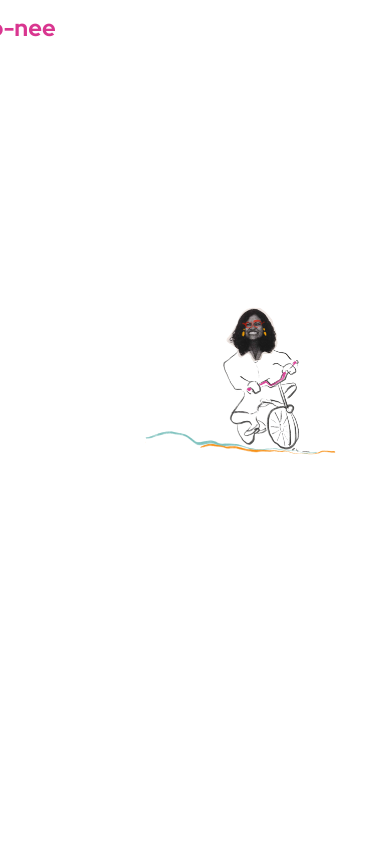
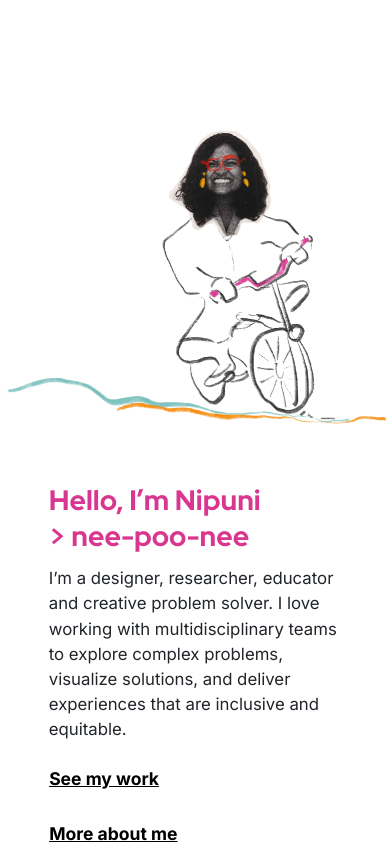
Before and after one commit to nipunisiyamb/my-app, a React (Create React App) app: page / in a window 390 px wide. Shown: the top 844 px of the page. Built offline with nearby package versions, Linux system fonts and the light colour scheme.

Commit message:
Mobile CSS for landing page

```diff
--- a/src/components/sections/aboutme/AboutMe.tsx
+++ b/src/components/sections/aboutme/AboutMe.tsx
@@ -22,6 +22,10 @@ const Header = styled.div`
 const AboutMePage = styled(Page)`
   padding-top: 2vw;
   margin-top: 2vw;
+
+  @media ${devices.mobile} {
+    margin-top: 10vw;
+  }
 `;
 
 const MainText = styled(H3)`
@@ -29,7 +33,7 @@ const MainText = styled(H3)`
   margin: 0;
   margin-bottom: 0.8vw;
   @media ${devices.mobile} {
-    width: 80vw;
+    width: 70vw;
     margin-bottom: 3vw;
     margin-top: 6vw;
   }
@@ -40,7 +44,7 @@ const Body = styled(P)`
   margin: 0;
   margin-bottom: 4vw;
   @media ${devices.mobile} {
-    width: 80vw;
+    width: 75vw;
     margin-bottom: 15vw;
     margin-top: 2vw;
   }
@@ -64,7 +68,7 @@ const Image = styled.img`
   width: 38vw;
   margin-bottom: 5vw;
   @media ${devices.mobile} {
-    width: 80vw;
+    width: 100vw;
   }
 `;
 
@@ -73,6 +77,14 @@ const Divider = styled.div`
   display:flex;
   align-items:center;
   justify-content:space-between;
+
+  @media ${devices.mobile} {
+    flex-direction:column-reverse;
+    align-items:center;
+    justify-content:center;
+    margin:auto;
+
+  }
 
 `;
 
--- a/src/components/sections/landing/Landing.tsx
+++ b/src/components/sections/landing/Landing.tsx
@@ -29,8 +29,8 @@ const WelcomeText = styled(H2)`
   font-size:1.8vw;
   color:#D93690;
   @media ${devices.mobile} {
-    width: 100vw;
-    font-size: 6vw;
+    width: 60vw;
+    font-size: 7.2vw;
     margin-bottom: 3vw;
     margin-top: 3vw;
   }
@@ -41,7 +41,7 @@ const Intro = styled(P)`
   margin: 0;
   margin-bottom: 2vw;
   @media ${devices.mobile} {
-    width: 70vw;
+    width:75vw;
   }
 `;
 
@@ -51,6 +51,11 @@ const Divider = styled.div`
   align-items:flex-end;
   flex-direction: row-reverse;
   margin-bottom:5vw;
+
+  @media ${devices.mobile} {
+    flex-direction:column;
+    align-items:center;
+  }
 `;
 
 
@@ -61,9 +66,11 @@ const ImageContainer = styled.div`
   // height: 20vw;
   // overflow: hidden;
   @media ${devices.mobile} {
-    width: 80vw;
+    width: 100vw;
     height: auto;
     margin-top: 10vw;
+    margin-bottom: 10vw;
+
   }
 `;
 
@@ -72,7 +79,9 @@ const Image = styled.img`
   margin-right:10vw;
   width: 75vw;
   @media ${devices.mobile} {
-    width: 80vw;
+    width: 160vw;
+    margin-right:-10vw;
+
   }
 `;
 
@@ -83,10 +92,10 @@ const LinkContainer = styled.div`
   margin-bottom:2vw;
   z-index:1000;
   @media ${devices.mobile} {
-    margin-top: 4vw;
+    margin-top: 6vw;
     flex-direction: column;
-    width: 32vw;
-    height: 30vw;
+    width: 90vw;
+    height: 20vw;
     justify-content: space-between;
     margin-bottom: 15vw;
   }
--- a/src/components/sections/portfolio/Portfolio.tsx
+++ b/src/components/sections/portfolio/Portfolio.tsx
@@ -11,6 +11,8 @@ const Header = styled.div`
   display: flex;
   justify-content: flex-start;
   align-items: center;
+  @media ${devices.mobile} {
+margin-bottom:5vw;  }
 `;
 
 const LinkContainer = styled.div`
@@ -26,6 +28,10 @@ const PortfolioPage = styled(Page)`
   padding-top: 2vw;
   margin-top: 2vw;
   background-color: #f8f8f8;
+
+  @media ${devices.mobile} {
+    padding-top: 7vw;
+  }
 `;
 
 const ProjectContainer = styled.div`
--- a/src/components/ui/link/Link.tsx
+++ b/src/components/ui/link/Link.tsx
@@ -7,7 +7,7 @@ const Text = styled(P)`
   font-size: 1vw;
   margin: 0;
   @media ${devices.mobile} {
-    font-size: 4vw;
+    font-size: 4.5vw;
     font-weight: 700;
   }
 `;
--- a/src/components/ui/projectCard/ProjectCard.tsx
+++ b/src/components/ui/projectCard/ProjectCard.tsx
@@ -11,7 +11,7 @@ const ImageContainer = styled.div<{ size: number }>`
 
   @media ${devices.mobile} {
     width: 80vw;
-    height: auto;
+    height: auto;;
   }
 `;
 
--- a/src/theme/Styles.ts
+++ b/src/theme/Styles.ts
@@ -39,8 +39,10 @@ export const H1 = styled.h1`
     font-size:3.6vw;
      line-height:1.2;
      @media ${devices.mobile} {
-    font-size:7vw;
+    font-size:7.5vw;
      max-width:80vw;
+     margin-bottom:6vw;
+     margin-top:10vw;
   }
 `;
 
@@ -56,8 +58,10 @@ export const H2 = styled.h2<{color?:string}>`
 
 
     @media ${devices.mobile} {
-    font-size:6vw;
+    font-size:7.5vw;
     max-width:100vw;
+    line-height:1.3;
+
   }
 `;
 
@@ -86,7 +90,7 @@ export const P = styled.p`
     margin:0;
 
     @media ${devices.mobile} {
-    font-size:4.5vw;
+    font-size:4.3vw;
     max-width:100vw;
     line-height:1.5;
   }
```
